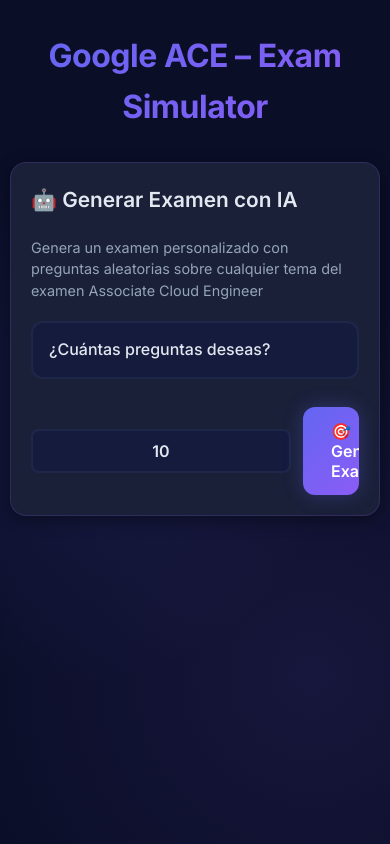
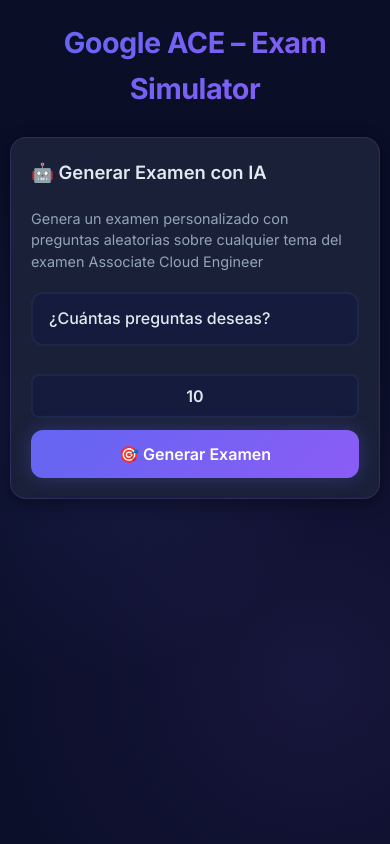
Before and after one commit to JesusRamon2192/AceSimulator, a website: page index.html in a window 390 px wide. Drawn offline with Linux system fonts and the light colour scheme.

Commit message:
Responsive

```diff
--- a/styles.css
+++ b/styles.css
@@ -721,46 +721,64 @@
   }
 
   .container {
-    margin: 20px auto;
+    margin: 10px auto;
+    width: 100%;
   }
 
   h1 {
-    font-size: 2rem;
-    margin-bottom: 30px;
+    font-size: 1.8rem;
+    margin-bottom: 25px;
   }
 
   #quiz-box {
-    padding: 24px;
+    padding: 20px;
   }
 
   #question {
-    font-size: 1.2rem;
+    font-size: 1.15rem;
   }
 
   label {
-    padding: 14px 16px;
+    padding: 12px 16px;
     font-size: 0.95rem;
   }
 
   .buttons {
     flex-direction: column;
+    gap: 12px;
   }
 
   button {
     width: 100%;
+    box-sizing: border-box;
   }
 
   #result-box {
-    padding: 40px 24px;
+    padding: 30px 20px;
+  }
+
+  .percentage-score {
+    font-size: 2rem;
   }
 
   .generation-panel {
     padding: 20px;
   }
 
+  .generation-panel h3 {
+    font-size: 1.15rem;
+  }
+
   .generation-controls {
     flex-direction: column;
     align-items: stretch;
+  }
+
+  .exam-size-input-group {
+    flex-direction: column;
+    align-items: stretch;
+    width: 100%;
+    gap: 12px;
   }
 
   .generate-multiple {
@@ -769,10 +787,12 @@
 
   .question-count-input {
     width: 100%;
+    box-sizing: border-box;
   }
 
-  .btn-generate {
+  .btn-generate, .btn-generate-exam {
     width: 100%;
+    box-sizing: border-box;
   }
 }
 
```
Also changed, not shown: 2 other files.
